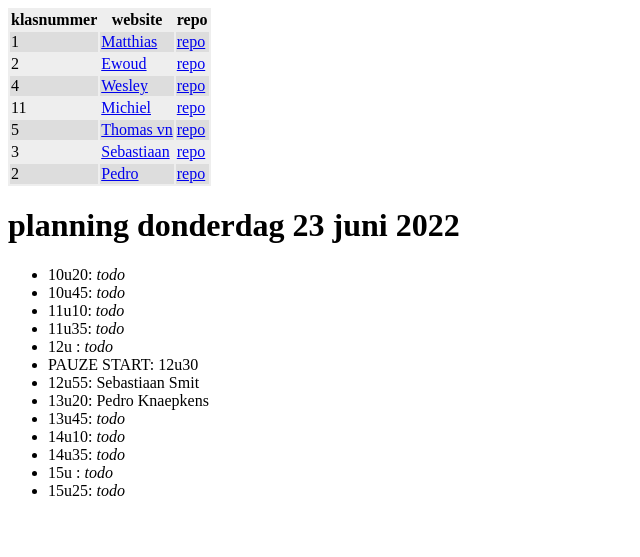
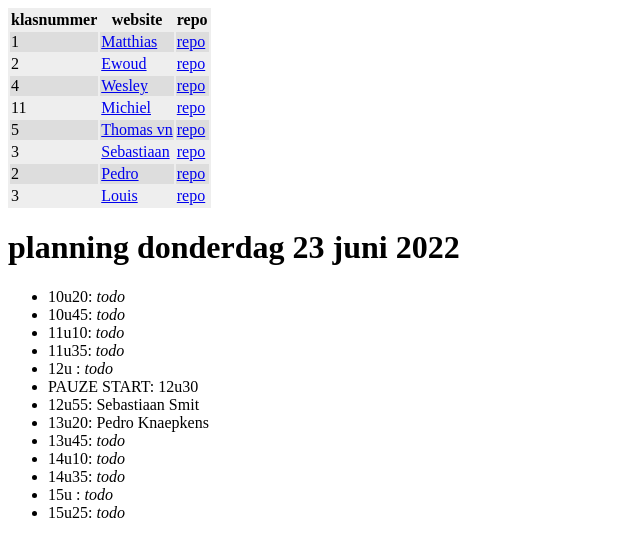
Before and after one commit to vbrh-immalle/vbrh-immalle.github.io, a Jekyll site: the page built from GIPWebsites2021-2022/index.md, in a window 1280 px wide. Shown: the top 557 px of the page, without its empty margins (0-640 px from the left). Built offline with Jekyll 4.4.1, drawn with Linux system fonts in a browser that asks for light colours; some web fonts are replaced.

Commit message:
Update index.md

```diff
--- a/GIPWebsites2021-2022/index.md
+++ b/GIPWebsites2021-2022/index.md
@@ -12,6 +12,8 @@ title: GIP Websites 2021-2022
 | 5 | [Thomas vn](https://thomasvn-immalle.github.io/GIPWebsite/) | [repo](https://github.com/ThomasVN-immalle/GIPWebsite) |
 | 3 | [Sebastiaan](sebastiaan-immalle.github.io/gipwebsite/) | [repo](https://github.com/sebastiaan-immalle/Gipwebsite) |
 | 2 | [Pedro](https://github.com/pOiMiNaToR/Gipwebsite) | [repo](https://poiminator.github.io/Gipwebsite/) |
+| 3 | [Louis](https://louish-immalle.github.io/GIPWebsite/) | [repo](https://github.com/LouisH-immalle/GIPWebsite) |
+
 
 
 # planning donderdag 23 juni 2022
```
